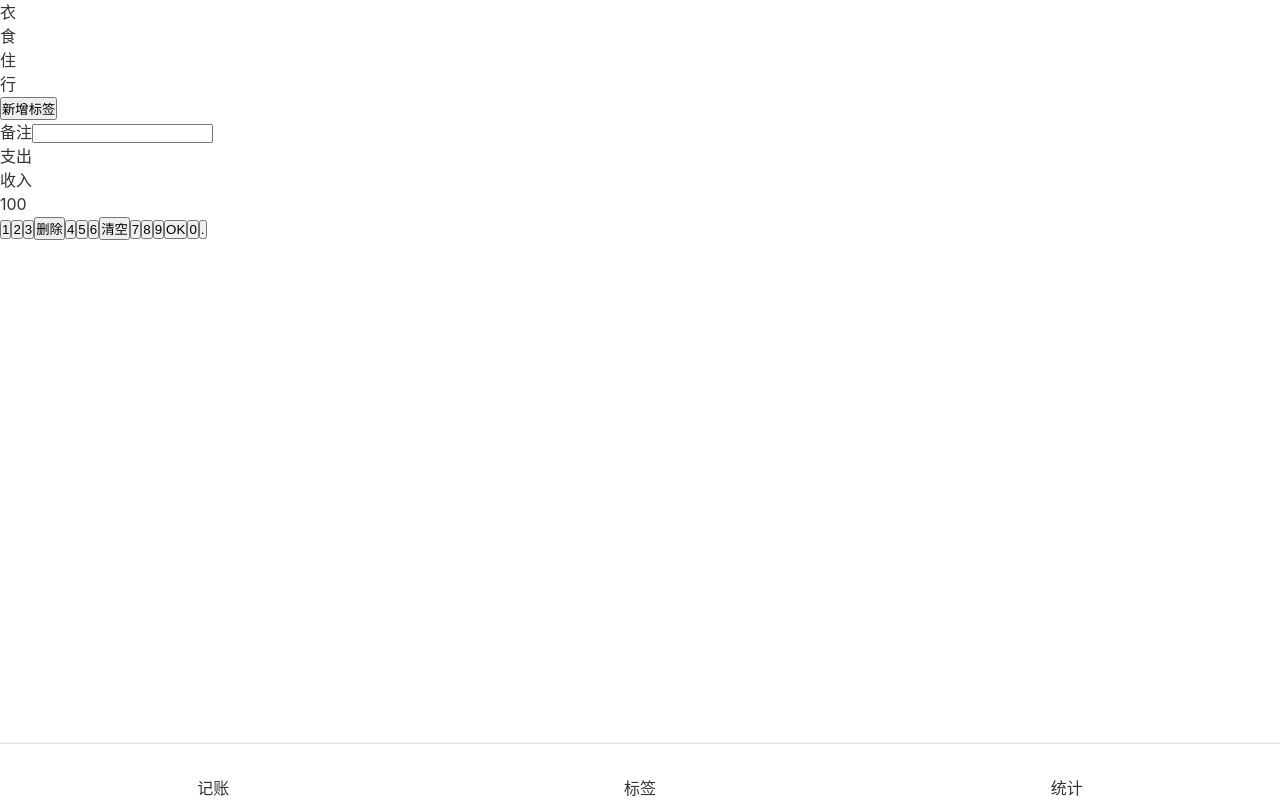
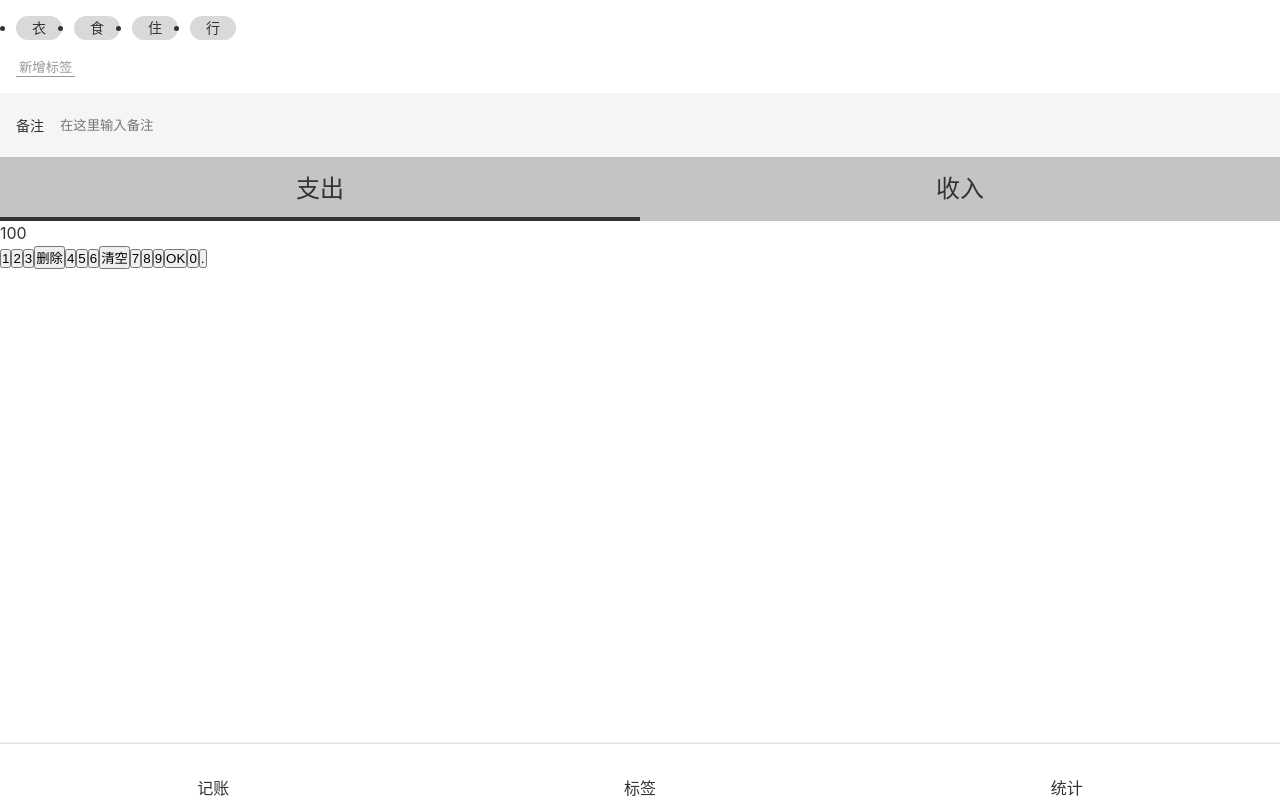
Before and after one commit to sbgrb/mycost-vue, a Vue app: page /#/ in a window 1280 px wide. Built offline with nearby package versions, Linux system fonts and the light colour scheme.

Commit message:
完成了Money基本布局

```diff
--- a/src/App.vue
+++ b/src/App.vue
@@ -13,6 +13,7 @@
     -webkit-font-smoothing: antialiased;
     -moz-osx-font-smoothing: grayscale;
     color: #333;
+    font-size: 16px;
   }
 
 
--- a/src/views/Money.vue
+++ b/src/views/Money.vue
@@ -14,7 +14,7 @@
         <div>
             <label class="notes">
                 <span class="name">备注</span>
-                <input type="text">
+                <input type="text" placeholder="在这里输入备注">
             </label>
         </div>
         <div>
@@ -45,8 +45,77 @@
     </Layout>
 </template>
 
-<script>
+<script lang="ts">
     export default {
         name: "Money",
     };
 </script>
+
+<style lang="scss" scoped>
+    @import "~@/assets/style/helper.scss";
+    .tags{
+        font-size: 14px;
+        padding: 16px;
+        > .current{
+            display: flex;
+            > li{
+                background: #d9d9d9;
+                $h : 24px;
+                line-height: $h;
+                height: $h;
+                border-radius: $h/2;
+                padding: 0 16px;
+                margin-right: 12px;
+            }
+        }
+        > .new{
+            padding-top: 16px;
+            button{
+                background: transparent;
+                border: none;
+                color: #999;
+                border-bottom: 1px solid;
+                padding: 0 3px;
+            }
+        }
+    }
+    .notes{
+        font-size: 14px;
+        background: #f5f5f5;
+        display: flex;
+        padding: 0 16px;
+        align-items: center;
+        .name{
+            padding-right: 16px;
+        }
+        input{
+            height: 64px;
+            flex-grow: 1;
+            background: transparent;
+            border:none;
+        }
+    }
+    .types{
+        background: #c4c4c4;
+        display: flex;
+        text-align: center;
+        font-size: 24px;
+        >li{
+            width: 50%;
+            height: 64px;
+            display: flex;
+            justify-content: center;
+            align-items: center;
+            position: relative;
+            &.selected::after{
+                content: '';
+                position: absolute;
+                bottom: 0;
+                left: 0;
+                width: 100%;
+                height: 4px;
+                background: #333333;
+            }
+        }
+    }
+</style>
```
